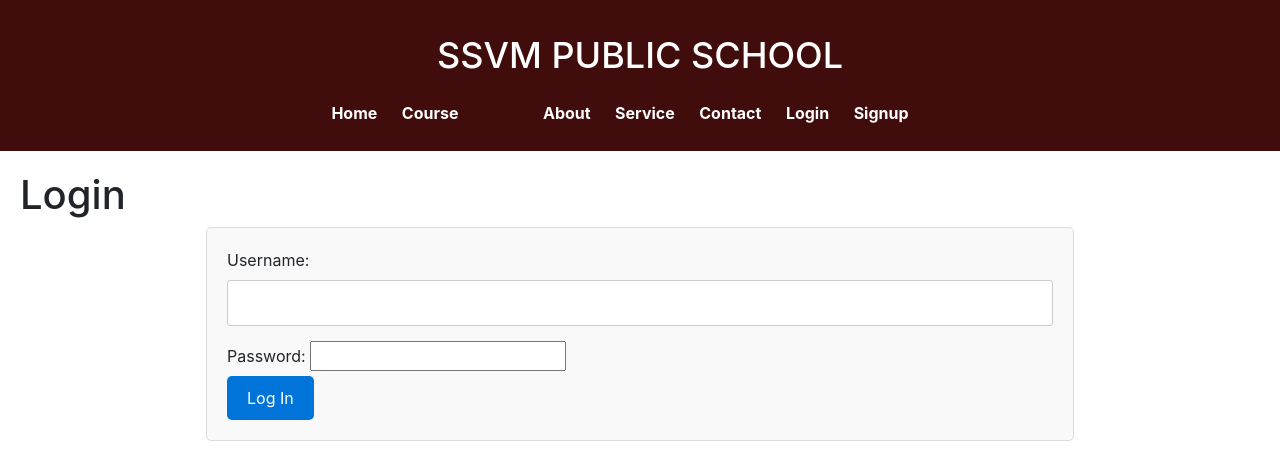
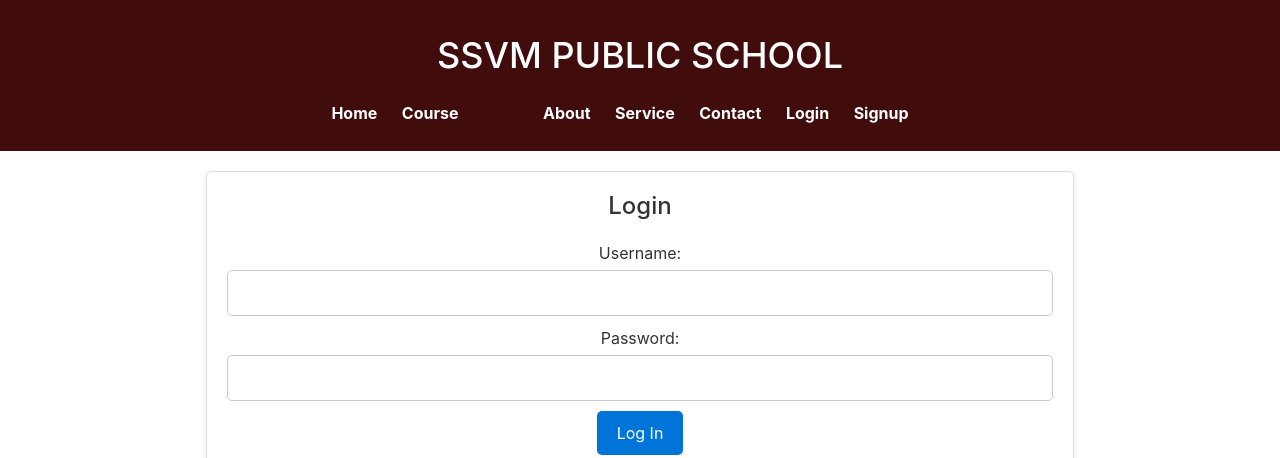
Before and after one commit to akshaykumar193945/akshaykumar193945, a Flask app: page /login in a window 1280 px wide. Shown: the top 458 px of the page. Run offline with Flask 3, Linux system fonts and the light colour scheme.

Commit message:
styled login page

```diff
--- a/templates/login.html
+++ b/templates/login.html
@@ -3,18 +3,80 @@
 
 {% block content %}
 
+<style>
+    .login-signup-div {
+    font-family: Arial, sans-serif;
+    background-color: #f7dbdb;
+    margin: 0;
+    padding: 10px;
+    display: flex;
+    justify-content: center;
+    align-items: center;
+    min-height: 100vh;
+}
 
-<h1>Login</h1>
-<form method="POST" action="{{ url_for('login') }}">
-    <label for="username">Username:</label>
-    <input type="text" id="username" name="username" required>
-    <br>
+.login-signup-form {
+    background-color: #fff;
+    border: 1px solid #ddd;
+    border-radius: 5px;
+    box-shadow: 0 2px 4px rgba(0, 0, 0, 0.1);
+    padding: 20px;
+    text-align: center;
+    padding-bottom: 20px;
+}
 
-    <label for="password">Password:</label>
-    <input type="password" id="password" name="password" required>
-    <br>
+.login-signup-h1 {
+    font-size: 24px;
+    color: #333;
+    margin: 0;
+    margin-bottom: 20px;
+}
 
-    <input type="submit" value="Log In">
+.login-signup-label {
+    display: block;
+    font-size: 16px;
+    color: #333;
+    margin-bottom: 5px;
+}
+
+.login-signup-input[type="text"],
+.login-signup-input[type="password"] {
+    width: 100%;
+    padding: 10px;
+    border: 1px solid #ccc;
+    border-radius: 5px;
+    margin-bottom: 10px;
+}
+
+.login-signup-input[type="submit"] {
+    background-color: #0074d9;
+    color: #fff;
+    border: none;
+    border-radius: 5px;
+    padding: 10px 20px;
+    font-size: 16px;
+    cursor: pointer;
+    transition: background-color 0.3s;
+}
+
+.login-signup-input[type="submit"]:hover {
+    background-color: #0056b3;
+}
+</style>
+
+<div class="login-signup-body">
+    <form class="login-signup-form" method="POST" action="{{ url_for('login') }}">
+        <h1 class="login-signup-h1">Login</h1>
+        <label class="login-signup-label" for="username">Username:</label>
+        <input class="login-signup-input" type="text" id="username" name="username" required>
+        <br>
+
+        <label class="login-signup-label" for="password">Password:</label>
+        <input class="login-signup-input" type="password" id="password" name="password" required>
+        <br>
+
+        <input class="login-signup-input" type="submit" value="Log In">
 </form>
+<div>
 
 {% endblock %}
```
